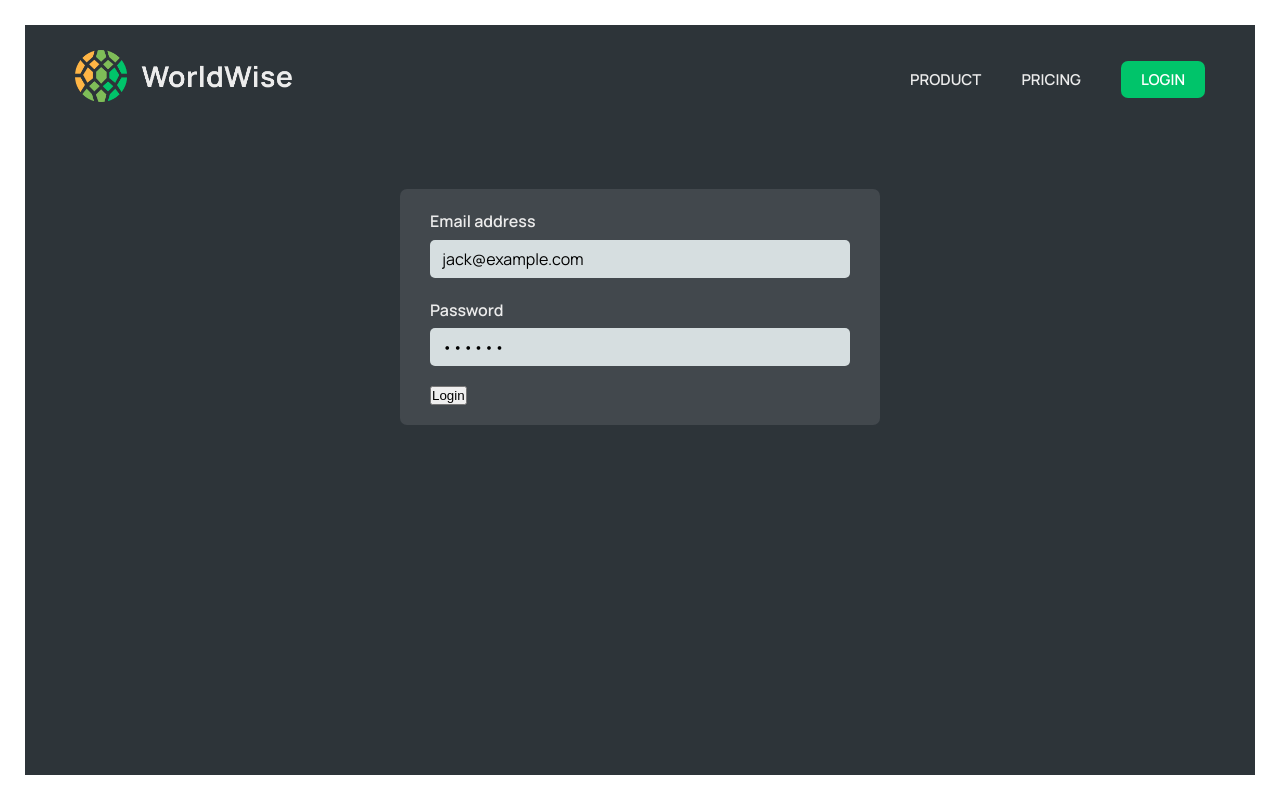
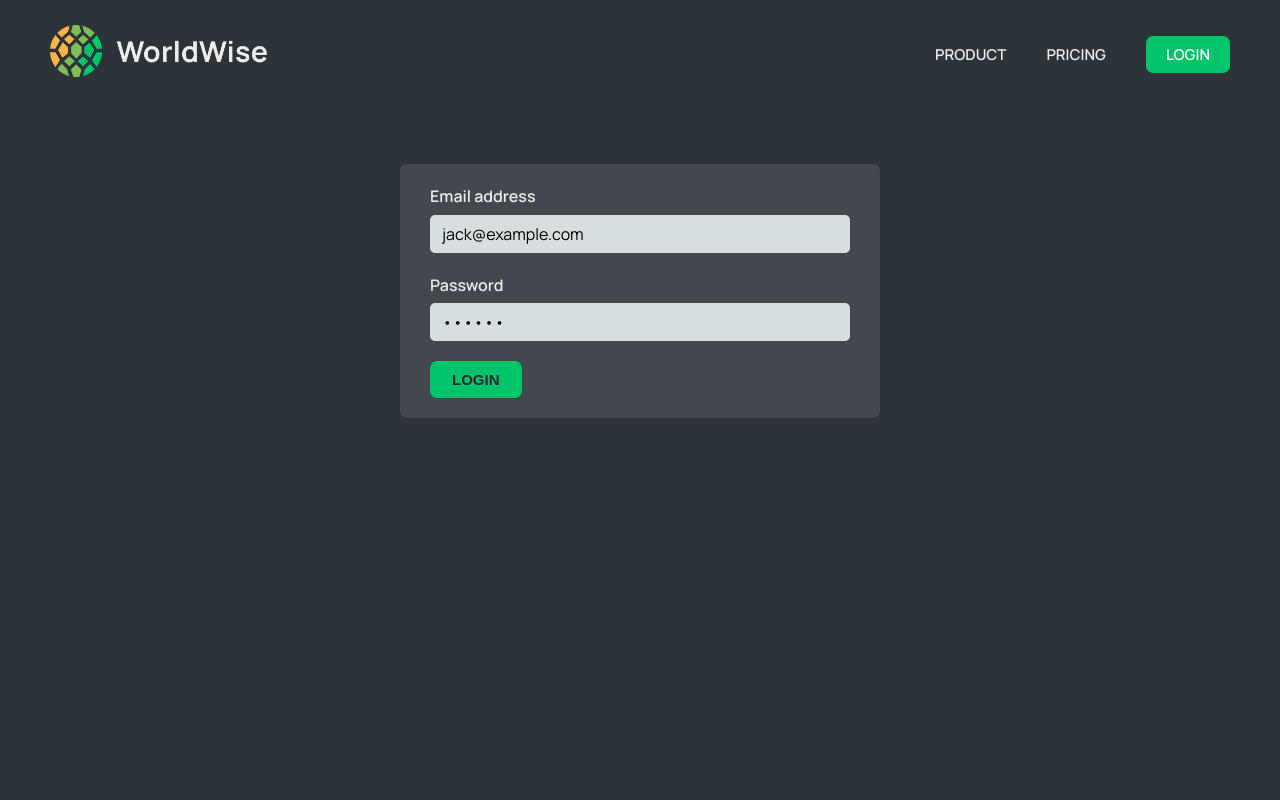
Before and after one commit to Abid-Hussain13/World-Wise, a React app: page /login in a window 1280 px wide. Built offline with nearby package versions, Linux system fonts and the light colour scheme; data requests are answered from the project's data file; the HTML template or start-up script is replaced by a standard one.

Commit message:
Functionality Complete

```diff
--- a/src/components/Sidebar.module.css
+++ b/src/components/Sidebar.module.css
@@ -6,7 +6,7 @@
   display: flex;
   flex-direction: column;
   align-items: center;
-  height: calc(100vh - 4.8rem);
+  height: 100vh;
 }
 
 .footer {
--- a/src/pages/AppLayout.module.css
+++ b/src/pages/AppLayout.module.css
@@ -1,7 +1,7 @@
 .app {
   height: 100vh;
-  padding: 2.4rem;
   overscroll-behavior-y: none;
   display: flex;
   position: relative;
+  transition: all 0.5s;
 }
--- a/src/pages/Homepage.jsx
+++ b/src/pages/Homepage.jsx
@@ -17,7 +17,9 @@ export default function Homepage() {
           of. Never forget your wonderful experiences, and show your friends how
           you have wandered the world.
         </h2>
-        <NavLink to="/app">Start Tracking Now</NavLink>
+        <NavLink className={styles.ctaLink} to="/app">
+          Start Tracking Now
+        </NavLink>
       </section>
     </main>
   );
--- a/src/pages/Homepage.module.css
+++ b/src/pages/Homepage.module.css
@@ -1,6 +1,6 @@
 .homepage {
-  height: calc(100vh - 5rem);
-  margin: 2.5rem;
+  height: 100vh;
+  margin: 0;
   background-image: linear-gradient(
       rgba(36, 42, 46, 0.8),
       rgba(36, 42, 46, 0.8)
@@ -32,3 +32,20 @@
   color: var(--color-light--1);
   margin-bottom: 2.5rem;
 }
+
+a.ctaLink:link,
+a.ctaLink:visited {
+  background-color: var(--color-brand--2);
+  color: var(--color-dark--0);
+  padding: 0.8rem 2rem;
+  border-radius: 7px;
+  text-decoration: none;
+  font-size: 1.5rem;
+  font-weight: 600;
+}
+a.ctaLink:hover {
+  color: white;
+}
+a.ctaLink:global(.active) {
+  color: white;
+}
--- a/src/pages/Login.jsx
+++ b/src/pages/Login.jsx
@@ -46,7 +46,7 @@ export default function Login() {
         </div>
 
         <div>
-          <button>Login</button>
+          <button className={styles.ctaLink}>Login</button>
         </div>
       </form>
     </main>
--- a/src/pages/Login.module.css
+++ b/src/pages/Login.module.css
@@ -1,8 +1,8 @@
 .login {
-  margin: 2.5rem;
+  margin: 0;
   padding: 2.5rem 5rem;
   background-color: var(--color-dark--1);
-  min-height: calc(100vh - 5rem);
+  min-height: 100vh;
 }
 
 .form {
@@ -24,3 +24,19 @@
   flex-direction: column;
   gap: 0.5rem;
 }
+
+.ctaLink {
+  background-color: var(--color-brand--2);
+  color: var(--color-dark--0);
+  padding: 0.8rem 2rem;
+  border-radius: 7px;
+  border: 2px solid var(--color-brand--2);
+  text-decoration: none;
+  font-size: 1.5rem;
+  text-transform: uppercase;
+  border-color: var(--color-brand--2);
+  font-weight: 600;
+}
+.ctaLink:hover {
+  color: white;
+}
--- a/src/pages/Product.module.css
+++ b/src/pages/Product.module.css
@@ -1,8 +1,8 @@
 .product {
-  margin: 2.5rem;
+  margin: 0;
   padding: 2.5rem 5rem;
   background-color: var(--color-dark--1);
-  min-height: calc(100vh - 5rem);
+  max-height: 100vh;
 }
 
 .product section {
```
